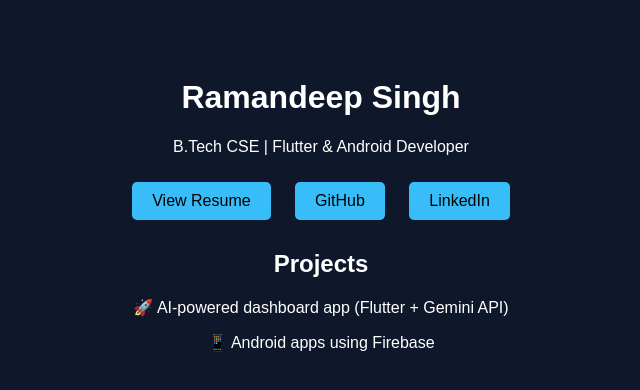
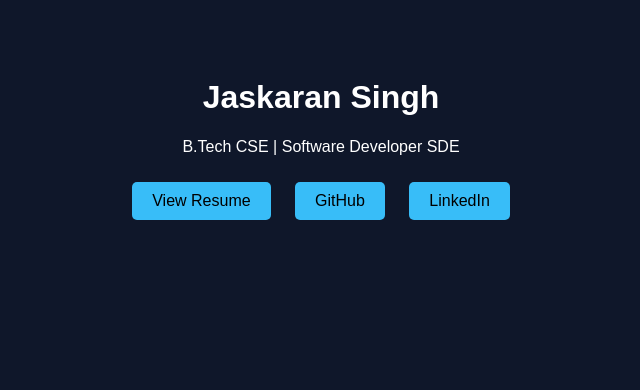
Before and after one commit to jaskaran999/jaskaran.github.io, a plain HTML site: page index.html in a window 1280 px wide. Shown: the whole page, without its empty margins (319-959 px from the left). Drawn offline with Linux system fonts and the light colour scheme.

Commit message:
Update personal information in index.html

```diff
--- a/index.html
+++ b/index.html
@@ -1,7 +1,7 @@
 <!DOCTYPE html>
 <html>
 <head>
-  <title>Ramandeep Singh</title>
+  <title>Jaskaran Singh</title>
   <style>
     body {
       font-family: Arial;
@@ -23,16 +23,13 @@
 </head>
 <body>
 
-  <h1>Ramandeep Singh</h1>
-  <p>B.Tech CSE | Flutter & Android Developer</p>
+  <h1>Jaskaran Singh</h1>
+  <p>B.Tech CSE | Software Developer SDE</p>
 
   <a href="resume.pdf">View Resume</a>
-  <a href="https://github.com/ramanexc">GitHub</a>
-  <a href="https://www.linkedin.com/in/raman-exc/">LinkedIn</a>
+  <a href="https://github.com/jaskaran999">GitHub</a>
+  <a href="https://www.linkedin.com/in/jaskaran-singh-45a259335?utm_source=share&utm_campaign=share_via&utm_content=profile&utm_medium=android_app">LinkedIn</a>
 
-  <h2>Projects</h2>
-  <p>🚀 AI-powered dashboard app (Flutter + Gemini API)</p>
-  <p>📱 Android apps using Firebase</p>
 
 </body>
 </html>
```
